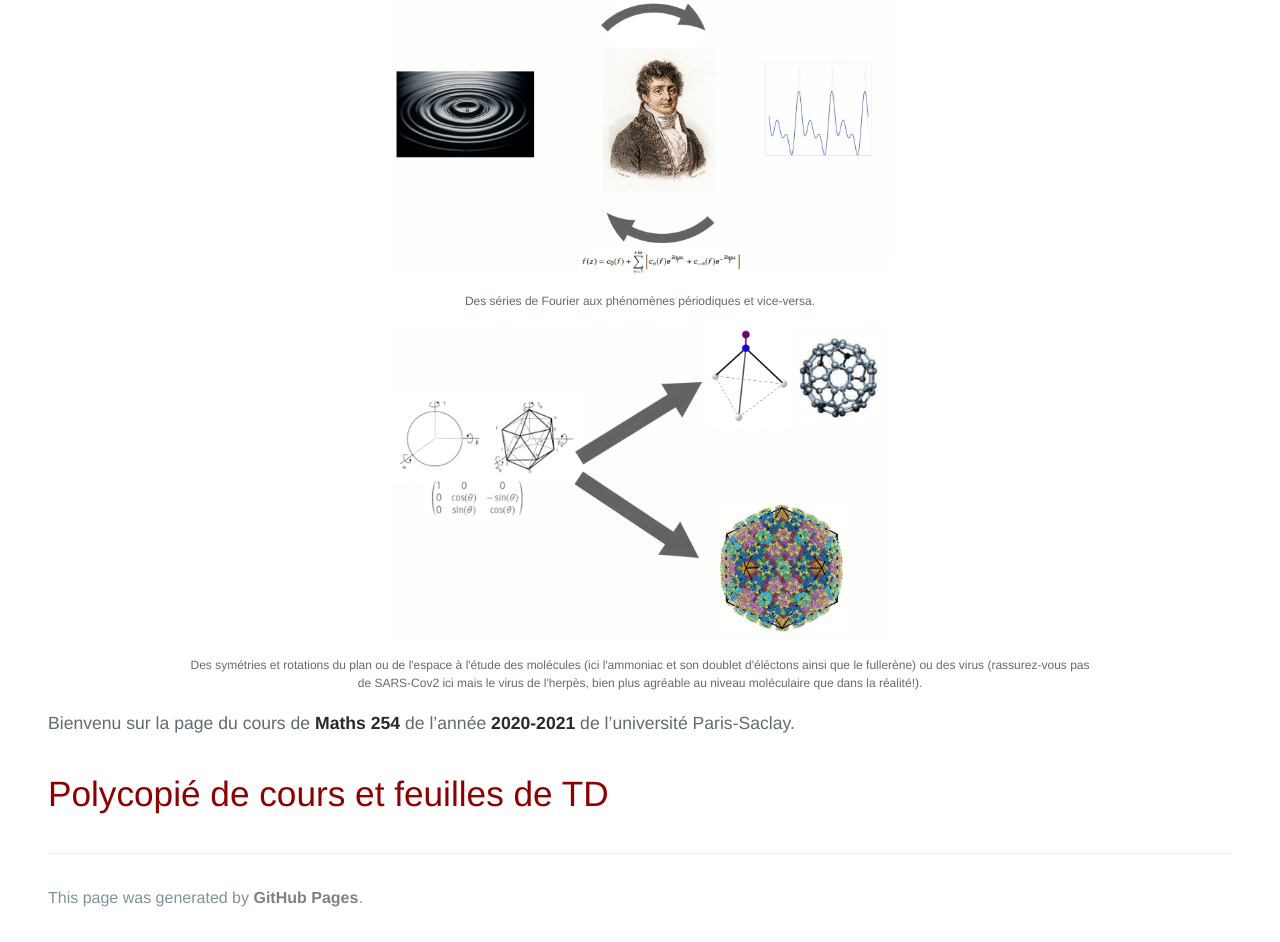
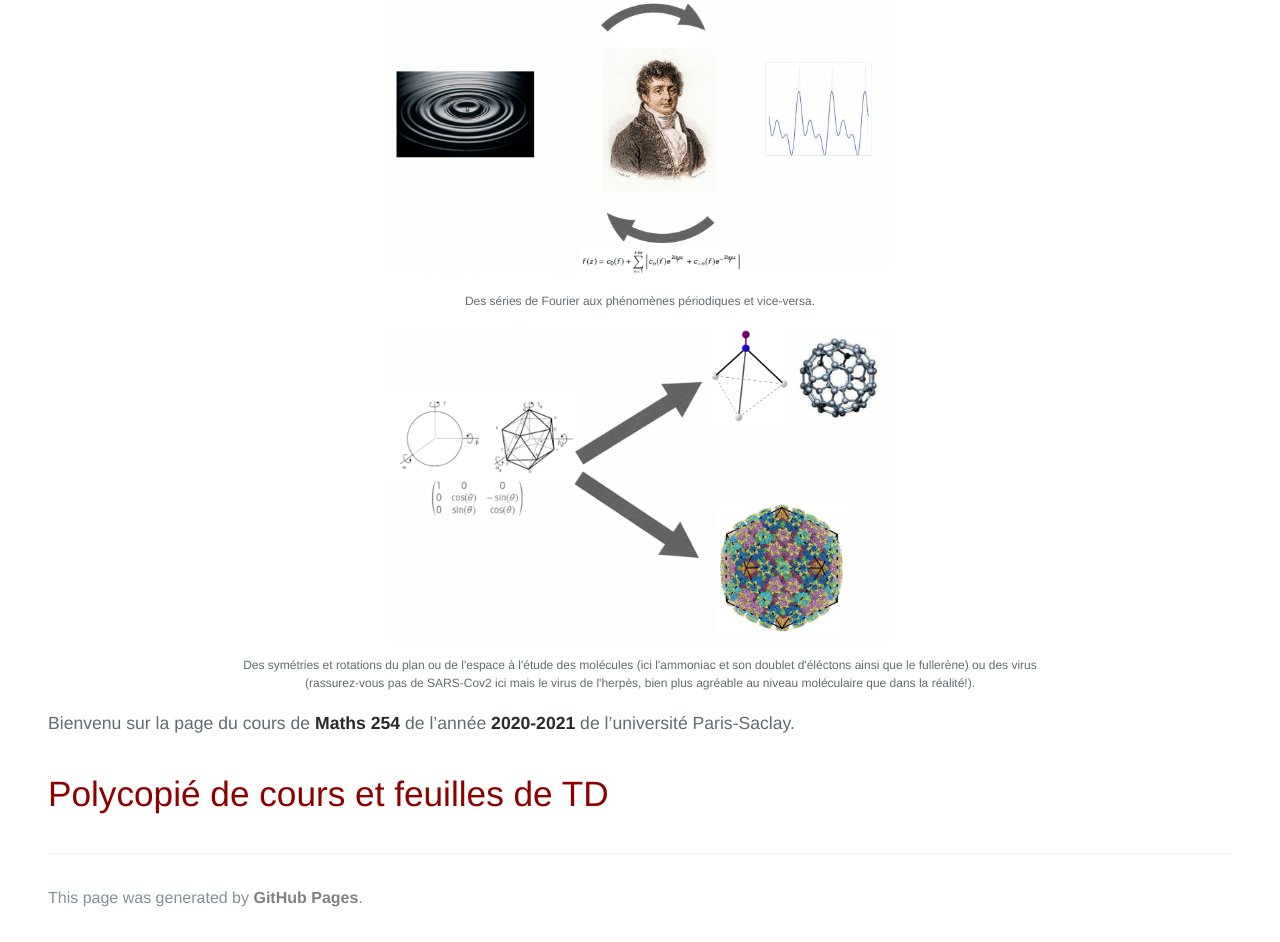
Before and after one commit to KevinDestagnol/algebre.github.io, a Jekyll site: the page built from index.md, in a window 1280 px wide. Shown: the part 424-1366 px from the top of the page. Built offline with Jekyll 4.4.1, drawn with Linux system fonts in a browser that asks for light colours; some web fonts are replaced; our own code applies the rules of GitHub Pages for plain Markdown files.

Commit message:
Update jekyll-theme-cayman.scss

```diff
--- a/_sass/jekyll-theme-cayman.scss
+++ b/_sass/jekyll-theme-cayman.scss
@@ -63,7 +63,7 @@ figure {
   text-align:center;
 }
 figcaption {
-  padding: 0.5em 100px 0 100px;
+  padding: 0.5em 150px 0 150px;
   border-bottom: none;
   font-size: 12px;
   font-weight:light;
```
